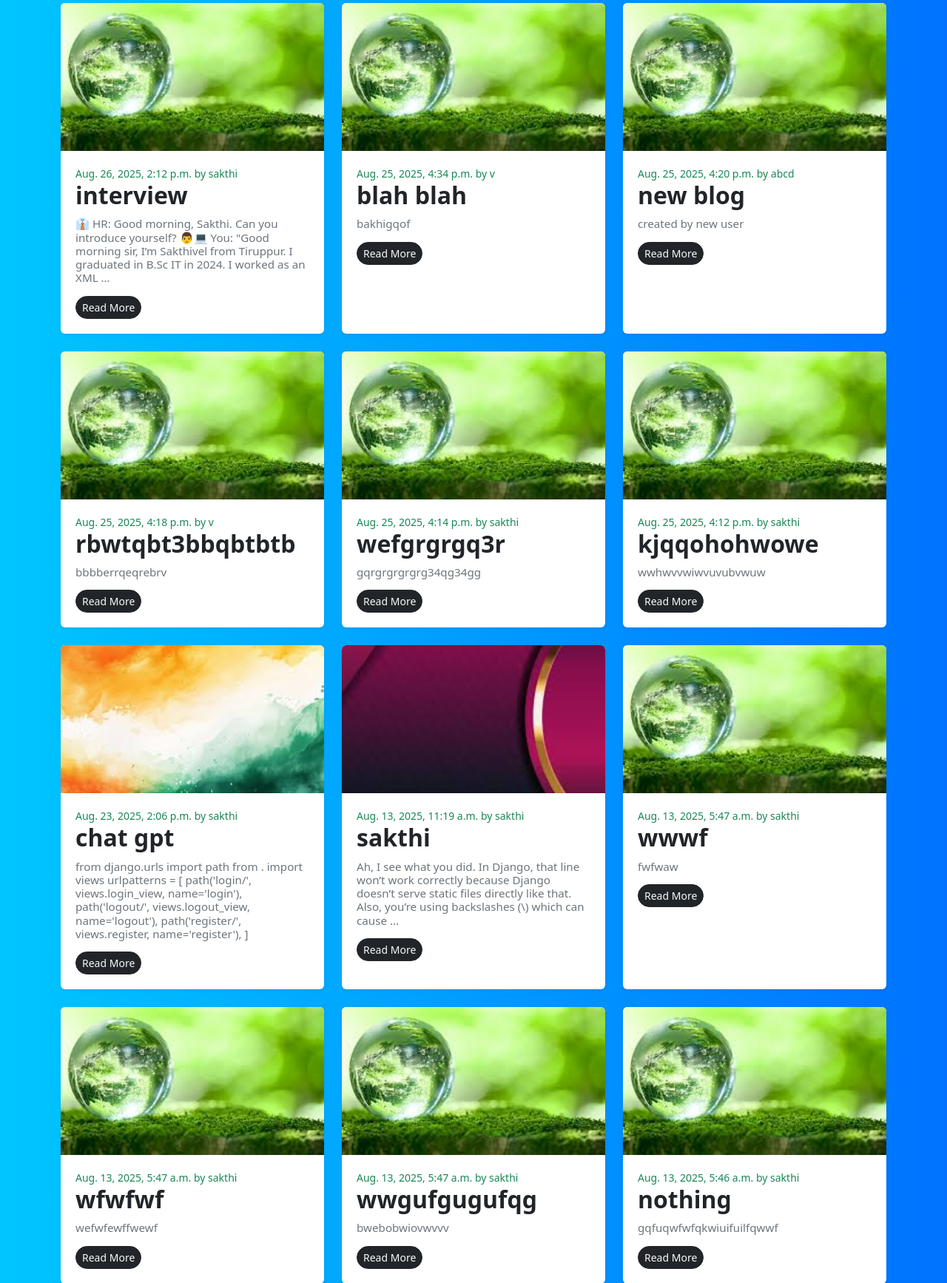
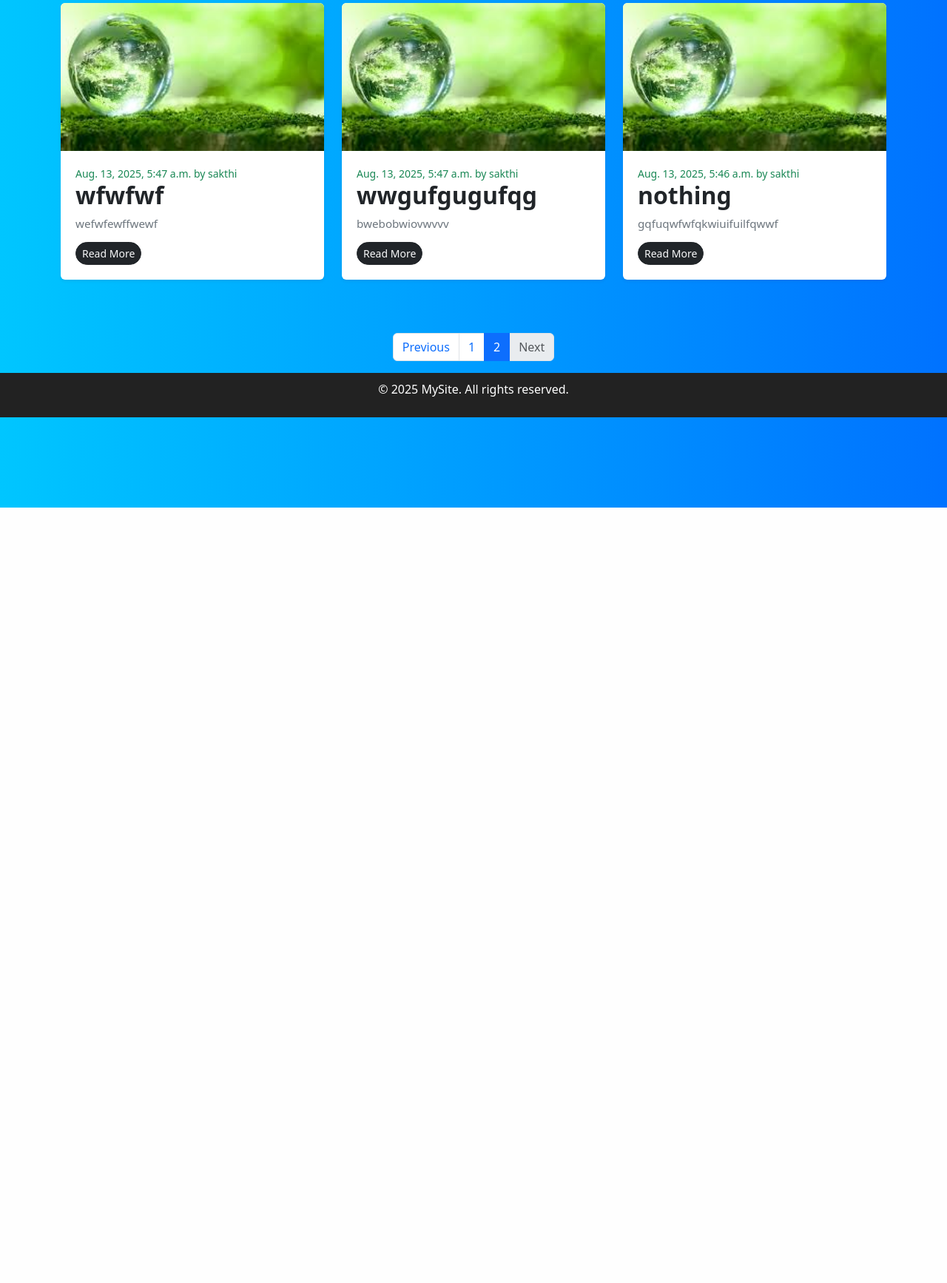
Before and after one commit to Sakthi3431/Django-Blog-App, a Django app: page /user/dashboard/?page=2 in a window 1280 px wide. Shown: the part 114-1848 px from the top of the page at 74% size. After the commit the page ends 800 px from the top, so only its background shows below. Run offline with Django 5.2, Linux system fonts and the light colour scheme; a user stored in the database is signed in; data comes from the database, SQL or seed files in the repository; some libraries are stand-ins or nearby versions.

Commit message:
feat: added a pagination for posts

```diff
--- a/blog/templates/dashboard.html
+++ b/blog/templates/dashboard.html
@@ -21,4 +21,32 @@
   </div>
 </div>
 
+<nav aria-label="Page navigation">
+  <ul class="pagination justify-content-center mt-4">
+    {% if posts.has_previous %}
+    <li class="page-item">
+      <a class="page-link" href="?page={{ posts.previous_page_number }}">Previous</a>
+    </li>
+    {% else %}
+    <li class="page-item disabled"><span class="page-link">Previous</span></li>
+    {% endif %}
+
+    {% for num in posts.paginator.page_range %}
+    {% if posts.number == num %}
+    <li class="page-item active"><span class="page-link">{{ num }}</span></li>
+    {% else %}
+    <li class="page-item"><a class="page-link" href="?page={{ num }}">{{ num }}</a></li>
+    {% endif %}
+    {% endfor %}
+
+    {% if posts.has_next %}
+    <li class="page-item">
+        <a class="page-link" href="?page={{ posts.next_page_number }}">Next</a>
+      </li>
+
+      {% else %}
+      <li class="page-item disabled"><span class="page-link">Next</span></li>
+      {% endif %}
+  </ul>
+</nav>
 {% endblock %}
--- a/blog/templates/home.html
+++ b/blog/templates/home.html
@@ -20,7 +20,7 @@
           <div class="card-body">
             <div class="text-success small">{{ post.created_at }} by {{ post.author }}</div>
             <h5 class="card-title h2">{{ post.title }}</h5>
-            <p class="card-text h6">{{ post.content }}</p>
+            <p class="card-text h6">{{ post.content|truncatewords:30 }}</p>
             <a class="btn btn-dark text-light btn-sm rounded-pill" href="{% url 'dashboard' %}">Read More</a>
           </div>
         </div>
--- a/blog/views.py
+++ b/blog/views.py
@@ -5,7 +5,7 @@ from django.contrib.auth.decorators import login_required
 
 # Create your views here.
 def Home(request):
-    posts = Post.objects.all().order_by('-created_at')  # fetch posts
+    posts = Post.objects.all().order_by('-created_at')[:9]  # fetch posts
     return render(request, 'home.html', {'posts': posts})
 
 @login_required
@@ -23,7 +23,3 @@ def create_blog_post(request):
     else:
         form = PostForm()
     return render(request, 'create_post.html', context)
-
-def Detail_view(request, id):
-    selected_post = PostForm.objects.filter(id=id)
-    return render(request, 'detail_view.html', {'post': selected_post})
--- a/user/views.py
+++ b/user/views.py
@@ -6,6 +6,7 @@ from django.contrib.auth.decorators import login_required
 from django.contrib import messages
 from .forms import *
 from blog.models import Post
+from django.core.paginator import Paginator
 
 def LoginPage(request):
     if request.method == "POST":
@@ -41,13 +42,19 @@ def RegisterPage(request):
 
 @login_required(login_url='/user/login')
 def Dashboard(request):
-    posts = Post.objects.all().order_by('-created_at')  # fetch posts from db
+    post_list = Post.objects.all().order_by('-created_at')  # fetch posts from db
+    paginator = Paginator(post_list, 9)
+
+    page_number = request.GET.get('page')
+    posts = paginator.get_page(page_number)
     return render(request, 'dashboard.html', {'posts': posts})
 
+@login_required(login_url='/user/login')
 def Detail_view(request, id):
     selected_post = Post.objects.get(id=id)
     return render(request, 'detail_view.html', {'post': selected_post})
 
+@login_required(login_url='/user/login')
 def MyPosts(request):
     posts = Post.objects.filter(author = request.user).order_by('-created_at')
     print(request.user)
```
